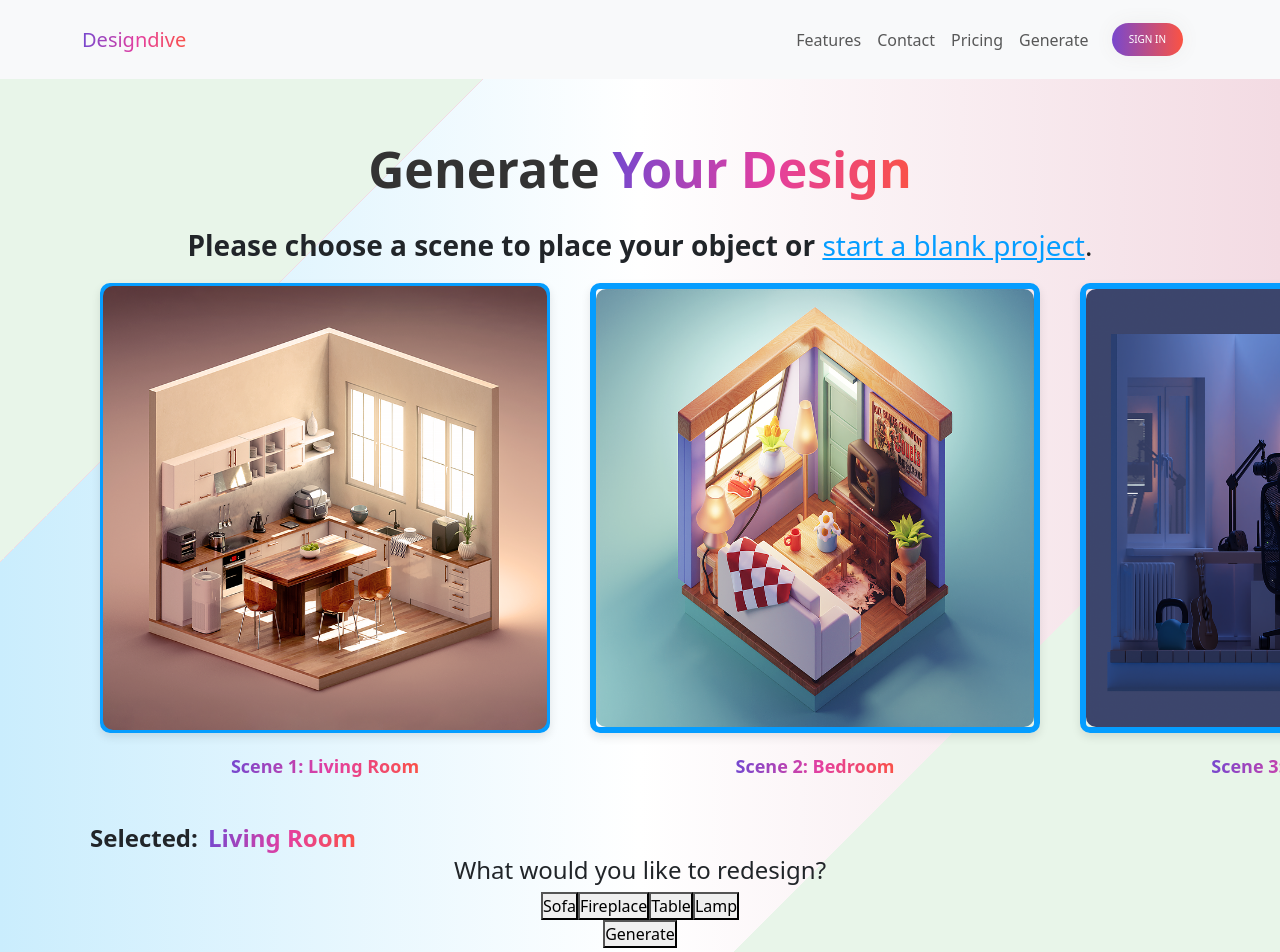
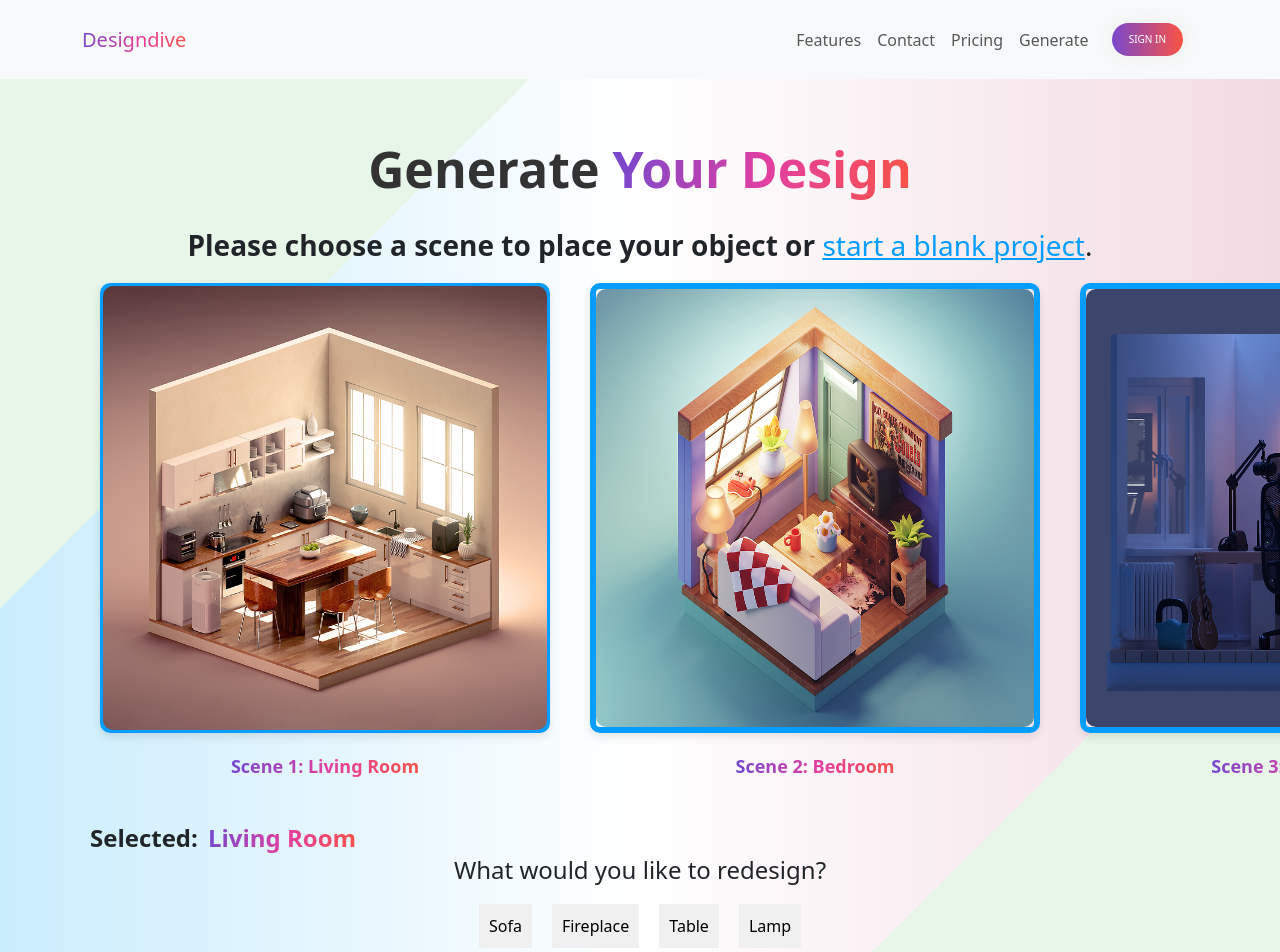
Before and after one commit to DLOVRIC2/designdive, a React (Create React App) app in the folder frontend/: page /generate in a window 1280 px wide. Shown: the top 952 px of the page. Built offline with nearby package versions, Linux system fonts and the light colour scheme.

Commit message:
Generate page (still styling left to do)

```diff
--- a/frontend/src/features/Generate.css
+++ b/frontend/src/features/Generate.css
@@ -117,3 +117,79 @@ margin: 20px 0;
 text-decoration: underline;
 color: var(--color-primary); /* Optional, to use the primary color */
 }
+
+
+
+.items-container {
+    display: flex;
+    justify-content: center;
+    gap: 20px;
+    margin: 20px 0;
+  }
+
+  .item-button {
+    background-color: #f0f0f0;
+    padding: 10px;
+    border: none;
+    cursor: pointer;
+    transition: background-color 0.3s;
+  }
+
+  .item-button.selected {
+    background-color: #e0e0e0;
+  }
+
+  .prompt-container {
+    margin-top: 20px;
+  }
+
+
+
+  /* When the user clicks generate, we have a split screen */
+
+.generate-button {
+display: block;
+margin: 20px auto;
+padding: 10px 20px;
+background-color: #007bff;
+color: #ffffff;
+border: none;
+cursor: pointer;
+transition: background-color 0.3s;
+}
+
+.generate-button:hover {
+background-color: #0056b3;
+}
+
+.generated-section {
+display: flex;
+flex-direction: column;
+align-items: center;
+margin-top: 20px;
+}
+
+.generated-image-container img {
+max-width: 100%;
+max-height: 100%;
+display: block;
+margin: 0 auto;
+}
+
+.download-button {
+padding: 10px 20px;
+background-color: #a72881;
+color: #ffffff;
+border: none;
+cursor: pointer;
+transition: background-color 0.3s;
+margin-top: 10px; /* Adjust the margin as needed */
+}
+
+.download-button:hover {
+background-color: #882169;
+}
+
+.empty-space {
+height: 100px; /* Adjust the height as needed for the desired space */
+}
```
